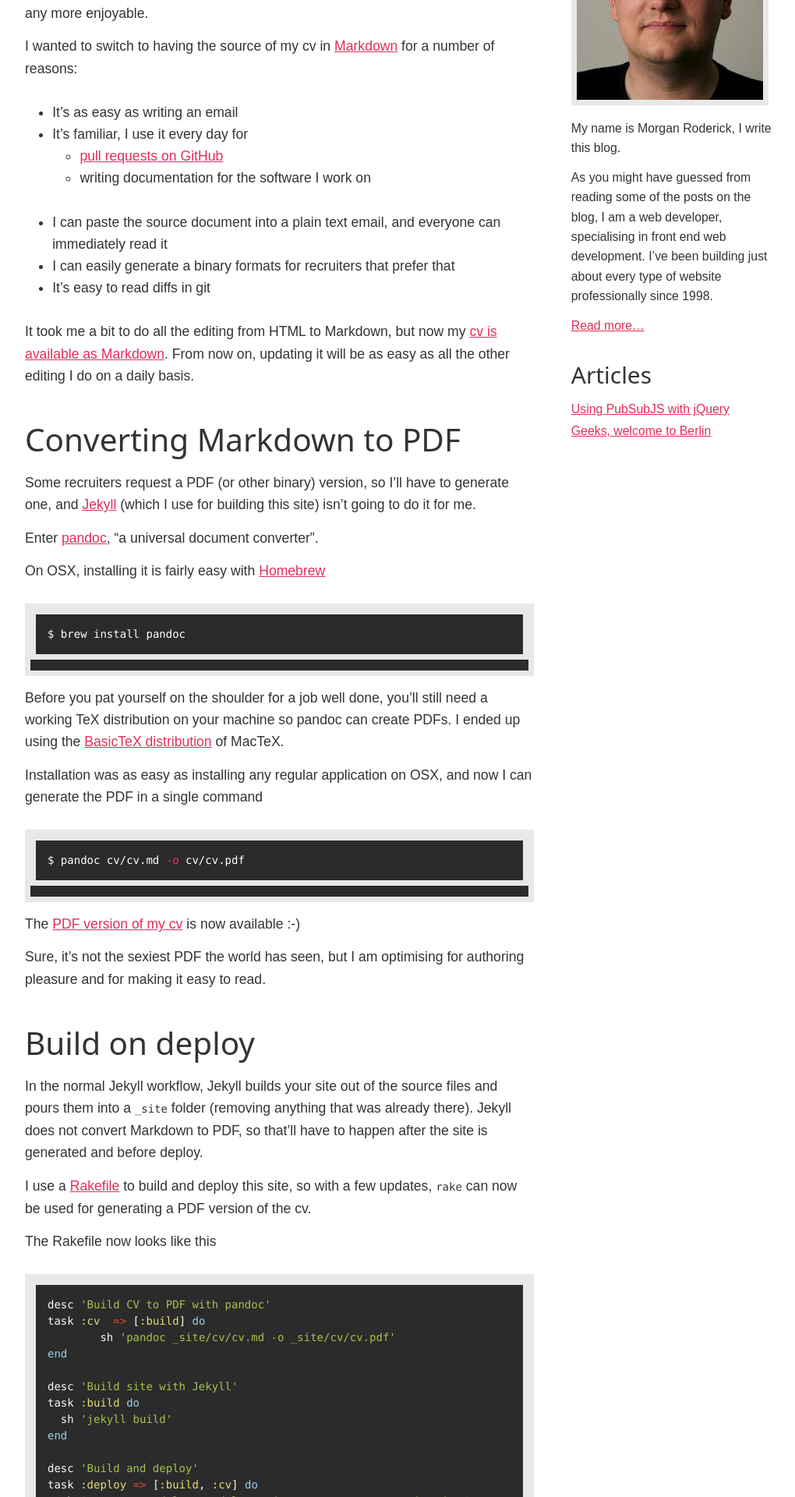
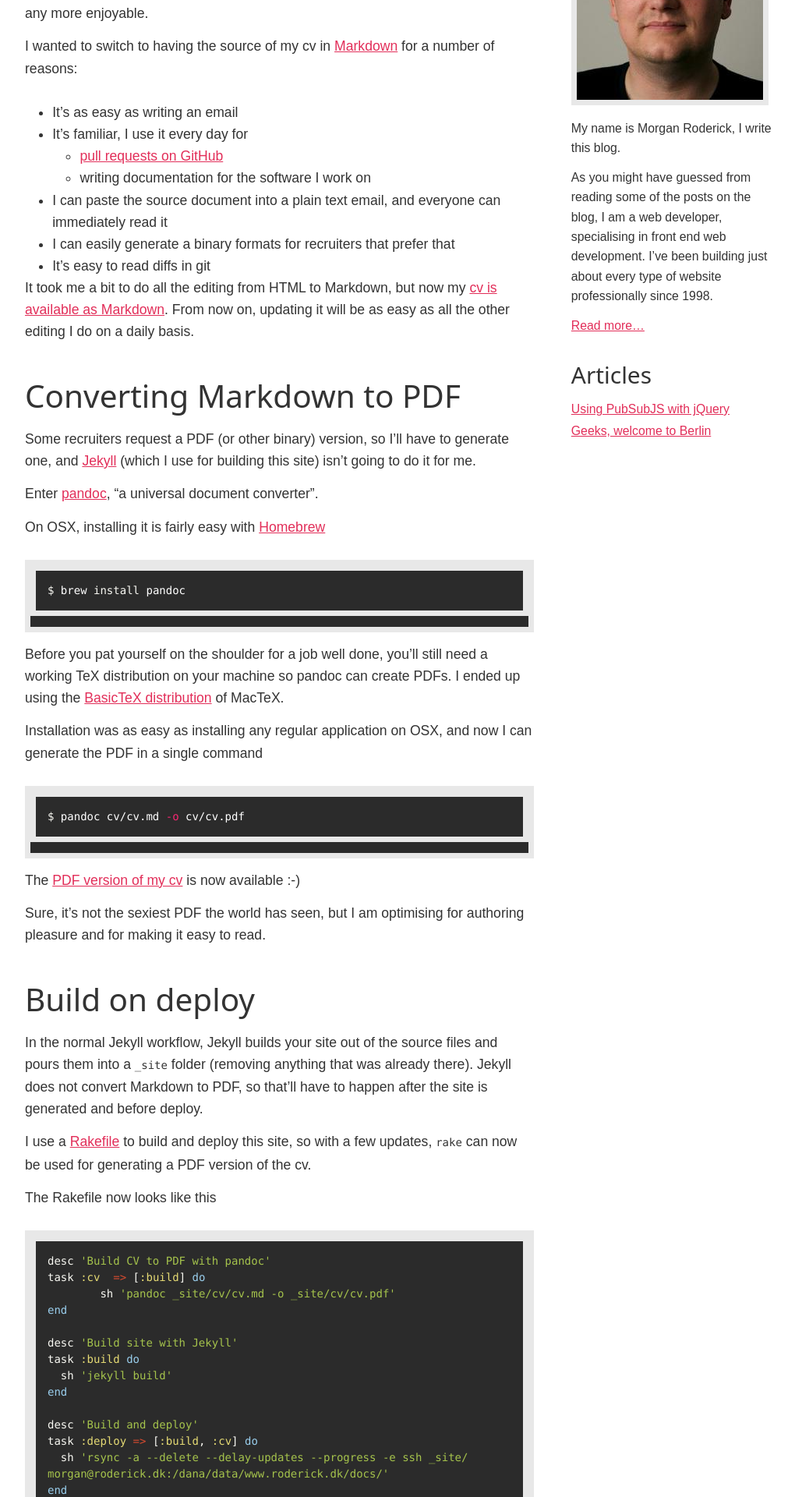
Before and after one commit to mroderick/blog.jekyll, a Jekyll site: the page built from index.html, in a window 1280 px wide. Shown: the part 413-2333 px from the top of the page at 78% size, without its empty margins (128-1148 px from the left). Built offline with Jekyll 4.4.1, drawn with Linux system fonts in a browser that asks for light colours.

Commit message:
Remove margin-bottom on ul elements
It makes nested ul elements look odd

```diff
--- a/stylesheets/style.css
+++ b/stylesheets/style.css
@@ -445,6 +445,10 @@ hr,p,ul,ol,dl,pre, address,table,form,blockquote {
 	margin-bottom:1.6em;
 }
 
+ul {
+	margin-bottom: 0;
+}
+
 p + p {
 	margin-top:-.8em;
 }
```
